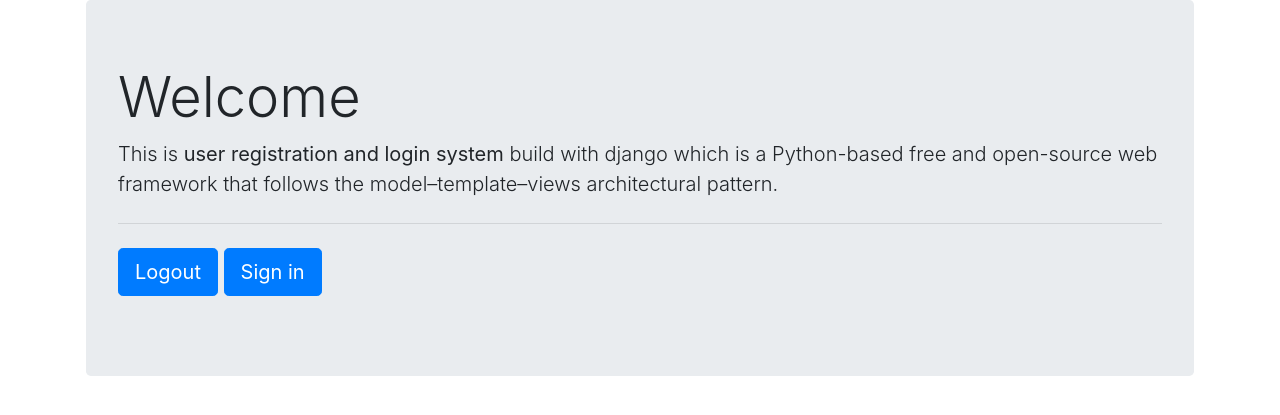
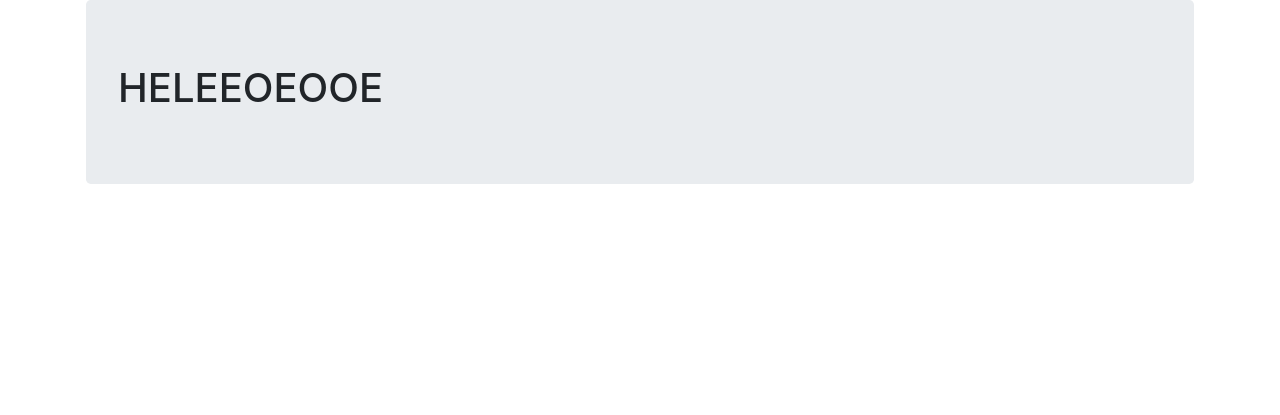
Before and after one commit to namantalreja/AtlantaFoodFinder, a Django app: page / in a window 1280 px wide. Shown: the part 88-503 px from the top of the page. Run offline with Django 4.2, Linux system fonts and the light colour scheme; a user stored in the database is signed in; some libraries are stand-ins or nearby versions.

Commit message:
added home screen

```diff
--- a/users/templates/users/home.html
+++ b/users/templates/users/home.html
@@ -2,6 +2,11 @@
 {% block title %} Home Page {% endblock title%}
 {% block content %}
     <div class="jumbotron">
+        {% if user.is_authenticated %}
+            <h1>HELEEOEOOE</h1>
+
+
+        {% else %}
             <h1 class="display-4">Welcome</h1>
             <p class="lead">
                 This is <b>user registration and login system</b> build with django which is
@@ -12,6 +17,7 @@
                 <a class="btn btn-primary btn-lg" href="{% url 'logout' %}" role="button">Logout</a>
                 <a class="btn btn-primary btn-lg" href="{% url 'login' %}" role="button">Sign in</a>
             </p>
+        {% endif %}
     </div>
 
 {% endblock content %}
```
Also changed, not shown: db.sqlite3, 1 other file. Lines whose indentation alone changed are shown as unchanged.
